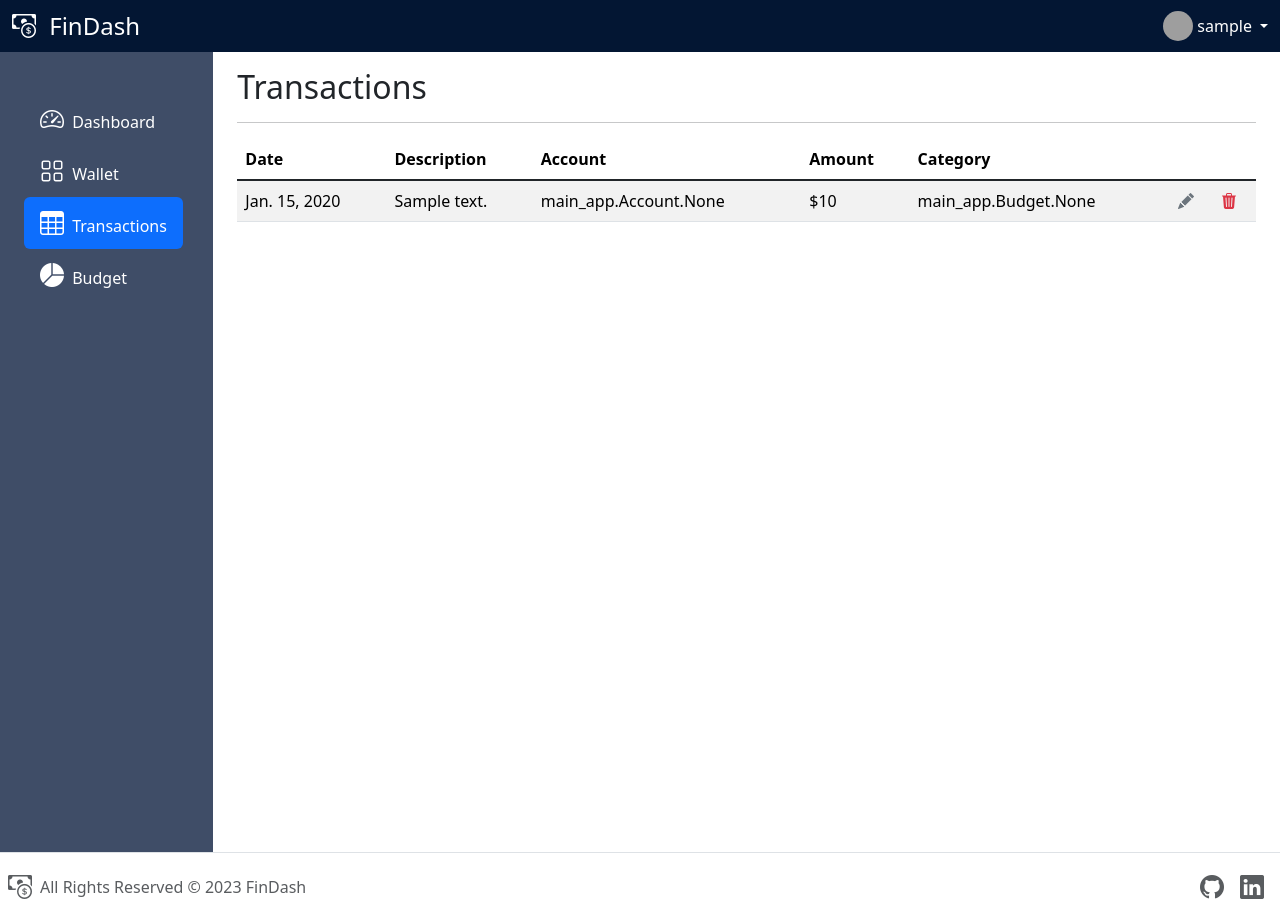
After one commit to isobelmorales/findash, a Django app: page /transactions/ in a window 1280 px wide. The commit adds this page. Run offline with Django 4.2, Linux system fonts and the light colour scheme; a user stored in the database is signed in; tables that the repository leaves empty hold one stand-in row (values such as "Sample post"); some libraries are stand-ins or nearby versions; grey boxes are pictures that could not be loaded.

Commit message:
index transactions

```diff
--- a/main_app/templates/accounts/index.html
+++ b/main_app/templates/accounts/index.html
@@ -16,13 +16,13 @@
     </a>
 </li>
 <li class="nav-item">
-    <a href="#" class="nav-link align-middle text-white">
+    <a href="{% url 'transactions_index' %}" class="nav-link align-middle text-white">
         <i class="fs-4 bi-table"></i>
         <span class="ms-1 d-none d-sm-inline">Transactions</span>
     </a>
 </li>
 <li class="nav-item">
-    <a href="#" class="nav-link align-middle text-white">
+    <a href="{% url 'budget_index' %}" class="nav-link align-middle text-white">
         <i class="fs-4 bi-pie-chart-fill"></i>
         <span class="ms-1 d-none d-sm-inline">Budget</span>
     </a>
--- a/main_app/templates/accounts/show.html
+++ b/main_app/templates/accounts/show.html
@@ -16,13 +16,13 @@
     </a>
 </li>
 <li class="nav-item">
-    <a href="#" class="nav-link align-middle text-white">
+    <a href="{% url 'transactions_index' %}" class="nav-link align-middle text-white">
         <i class="fs-4 bi-table"></i>
         <span class="ms-1 d-none d-sm-inline">Transactions</span>
     </a>
 </li>
 <li class="nav-item">
-    <a href="#" class="nav-link align-middle text-white">
+    <a href="{% url 'budget_index' %}" class="nav-link align-middle text-white">
         <i class="fs-4 bi-pie-chart-fill"></i>
         <span class="ms-1 d-none d-sm-inline">Budget</span>
     </a>
--- a/main_app/templates/base.html
+++ b/main_app/templates/base.html
@@ -36,13 +36,13 @@
                                 </a>
                             </li>
                             <li class="nav-item">
-                                <a href="#" class="nav-link align-middle text-white">
+                                <a href="{% url 'transactions_index' %}" class="nav-link align-middle text-white">
                                     <i class="fs-4 bi-table"></i>
                                     <span class="ms-1 d-none d-sm-inline">Transactions</span>
                                 </a>
                             </li>
                             <li class="nav-item">
-                                <a href="#" class="nav-link align-middle text-white">
+                                <a href="{% url 'budget_index' %}" class="nav-link align-middle text-white">
                                     <i class="fs-4 bi-pie-chart-fill"></i>
                                     <span class="ms-1 d-none d-sm-inline">Budget</span>
                                 </a>
--- a/main_app/templates/dashboard.html
+++ b/main_app/templates/dashboard.html
@@ -16,13 +16,13 @@
         </a>
     </li>
     <li class="nav-item">
-        <a href="#" class="nav-link align-middle text-white">
+        <a href="{% url 'transactions_index' %}" class="nav-link align-middle text-white">
             <i class="fs-4 bi-table"></i>
             <span class="ms-1 d-none d-sm-inline">Transactions</span>
         </a>
     </li>
     <li class="nav-item">
-        <a href="#" class="nav-link align-middle text-white">
+        <a href="{% url 'budget_index' %}" class="nav-link align-middle text-white">
             <i class="fs-4 bi-pie-chart-fill"></i>
             <span class="ms-1 d-none d-sm-inline">Budget</span>
         </a>
--- /dev/null
+++ b/main_app/templates/transactions/index.html
@@ -0,0 +1,80 @@
+{% extends 'base.html' %}
+
+{% block title %}Transactions | FinDash {% endblock %}
+
+{% block sidebar %}
+<li class="nav-item">
+    <a href="{% url 'dashboard' %}" class="nav-link align-middle text-white">
+        <i class="fs-4 bi-speedometer2"></i>
+        <span class="ms-1 d-none d-sm-inline">Dashboard</span>
+    </a>
+</li>
+<li class="nav-item">
+    <a href="{% url 'accounts_index' %}" class="nav-link align-middle text-white">
+        <i class="fs-4 bi-grid"></i>
+        <span class="ms-1 d-none d-sm-inline">Wallet</span>
+    </a>
+</li>
+<li class="nav-item">
+    <a href="{% url 'transactions_index' %}" class="nav-link align-middle  active" aria-current="page">
+        <i class="fs-4 bi-table"></i>
+        <span class="ms-1 d-none d-sm-inline">Transactions</span>
+    </a>
+</li>
+<li class="nav-item">
+    <a href="{% url 'budget_index' %}" class="nav-link align-middle text-white">
+        <i class="fs-4 bi-pie-chart-fill"></i>
+        <span class="ms-1 d-none d-sm-inline">Budget</span>
+    </a>
+</li>
+{% endblock %}
+
+{% block content %}
+    <h2>Transactions</h2>
+    <hr>
+    <!-- Trigger Modal Button -->
+    {% comment %} <div class="d-flex justify-content-md-end">
+        <button type="button" class="btn btn-primary btn-md" data-bs-toggle="modal" data-bs-target="#newTransaction">
+            <i class="bi bi-plus-circle-fill"></i> Add Transaction
+        </button>
+    </div>
+
+    <!-- Modal -->
+    {% include 'transactions/create_modal.html' %} {% endcomment %}
+
+    <!-- Table of All Transactions -->
+    <div class="table-responsive">
+        <table class="table table-striped table-hover">
+            <thead>
+                <tr>
+                    <th scope="col">Date</th>
+                    <th scope="col">Description</th>
+                    <th scope="col">Account</th>
+                    <th scope="col">Amount</th>
+                    <th scope="col">Category</th>
+                </tr>
+            </thead>
+            <tbody class="table-group-divider">
+                {% for transaction in transactions %}
+                    <tr>
+                        <td>{{ transaction.date }}</td>
+                        <td>{{ transaction.description }}</td>
+                        <td>{{ transaction.account }}</td>
+                        <td>${{ transaction.amount }}</td>
+                        <td>{{ transaction.category }}</td>
+                        <td>
+                            <a href="#" class="link-secondary">
+                                <i class="bi bi-pencil-fill"></i>
+                            </a>
+                        </td>
+                        <td>
+                            <a href="#" class="link-danger">
+                                <i class="bi bi-trash3-fill"></i>
+                            </a>
+                        </td>
+                    </tr>
+                {% endfor %}
+            </tbody>
+        </table>
+    </div>
+{% endblock %}
--- a/main_app/urls.py
+++ b/main_app/urls.py
@@ -19,10 +19,12 @@ urlpatterns = [
     # accounts - delete
     path('wallet/accounts/<int:pk>/delete/', views.AccountDelete.as_view(), name='accounts_delete'),
     # transactions
+    path('transactions/', views.transactions_index, name='transactions_index'),
     # transactions - create
     # transactions - update
     # transactions - delete
     # budget
+    path('budget/', views.budget_index, name='budget_index'),
     # budget - create
     # budget - update
     # budget - delete
--- a/main_app/views.py
+++ b/main_app/views.py
@@ -4,7 +4,7 @@ from django.contrib.auth import login
 from django.contrib.auth.forms import UserCreationForm
 from django.contrib.auth.decorators import login_required
 from django.contrib.auth.mixins import LoginRequiredMixin
-from .models import Account
+from .models import Account, Transaction, Budget
 
 
 # Create your views here.
@@ -64,3 +64,23 @@ class AccountUpdate(LoginRequiredMixin, UpdateView):
 class AccountDelete(LoginRequiredMixin, DeleteView):
     model = Account
     success_url = '/wallet/accounts/'
+
+# Transactions
+@login_required
+def transactions_index(request):
+    transactions = Transaction.objects.filter(user=request.user)
+    return render(request, 'transactions/index.html', { 'transactions': transactions })
+
+# Create Transaction
+# Update Transaction
+# Delete Transaction
+
+# Budget
+@login_required
+def budget_index(request):
+    budgets = Budget.objects.filter(user=request.user)
+    return render(request, 'budgets/index.html', { 'budgets': budgets })
+
+# Create Budget
+# Update Budget
+# Delete Budget
```
Also changed, not shown: main_app/templates/budgets/index.html (added, +35 -0 lines).
